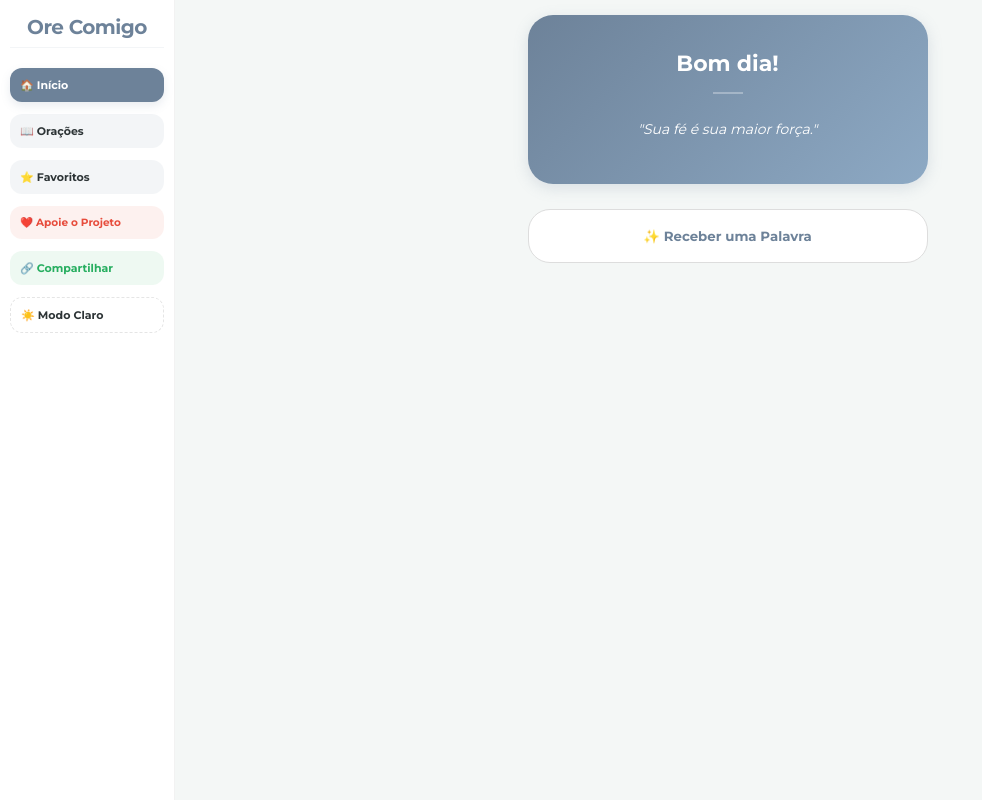
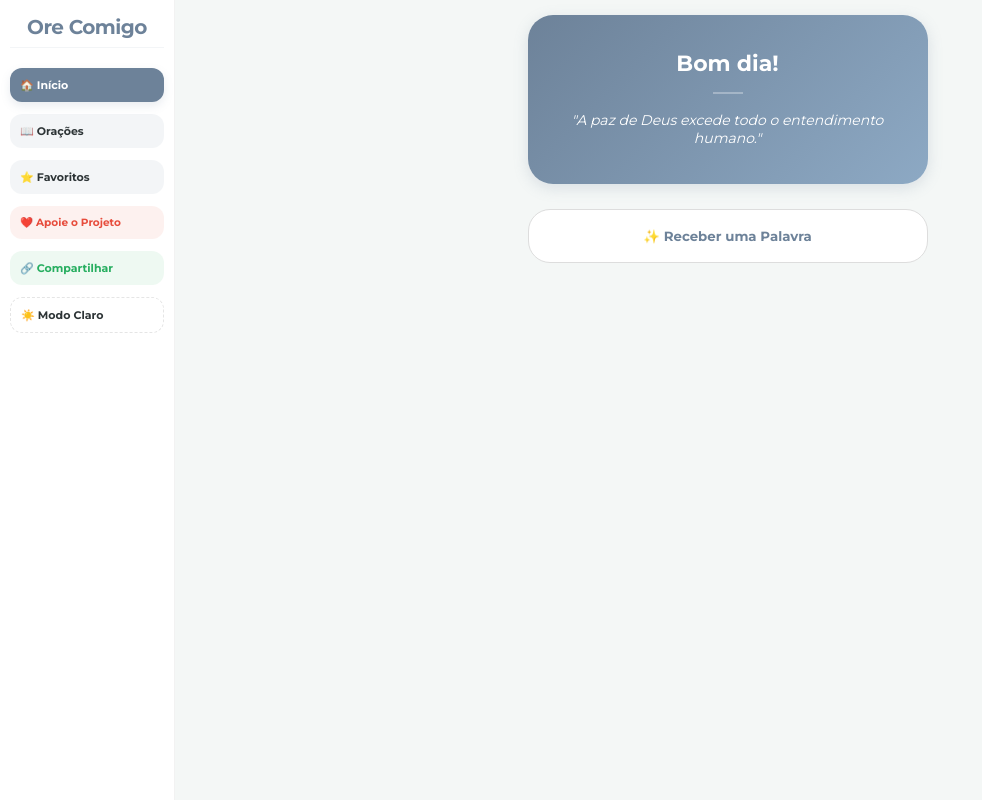
Before and after one commit to OwerplayDigital/Ore-Comigo, a plain HTML site: page index.html in a window 1280 px wide. Shown: the whole page, without its empty margins (0-982 px from the left). Drawn offline with Linux system fonts and the light colour scheme.

Commit message:
Add files via upload

```diff
--- a/index.html
+++ b/index.html
@@ -28,7 +28,6 @@
         .screen.active { display: block; }
         @keyframes fadeIn { from { opacity: 0; } to { opacity: 1; } }
 
-        /* GRID DE CATEGORIAS COM TRAVA DE TAMANHO REAL */
         .grid { display: grid; grid-template-columns: 1fr 1fr; gap: 12px; margin-top: 10px; width: 100%; }
         .card-cat { background: var(--w); padding: 10px; border-radius: 22px; text-align: center; cursor: pointer; border: 1px solid rgba(0,0,0,0.05); box-shadow: 0 2px 6px rgba(0,0,0,0.02); transition: all 0.3s ease; display: flex; flex-direction: column; align-items: center; justify-content: center; height: 110px; overflow: hidden; }
         .card-cat:active { transform: translateY(-4px); }
@@ -208,8 +207,8 @@
             sabedoria: [
                 {id:"sb1",t:"Direção Divina",r:"Tiago 1:5",m:"Pai Celeste, peço que me concedas sabedoria e discernimento para tomar as decisões corretas hoje. Que eu não me guie pelo meu próprio entendimento limitado, mas pela Tua voz que orienta. Ilumina o meu caminho para que eu saiba exatamente como agir agora. Amém."},
                 {id:"sb2",t:"Discernimento Espiritual",r:"Provérbios 2:6",m:"Senhor, Tu és a fonte de todo o conhecimento. Peço que dês discernimento para distinguir o certo do errado em meus relacionamentos e negócios. Que o meu coração seja sensível à Tua instrução e que eu tenha a inteligência espiritual necessária para vencer hoje. Amém."},
-                {id:"sb3",t:"Entendimento Profundo",r:"Provérbios 4:7",m:"Deus, ajuda-me a buscar a sabedoria acima de qualquer riqueza passageira. Que eu tenha entendimento sobre as circunstâncias e saiba aprender lições valiosas com cada experiência. Que a Tua verdade seja o fundamento sólido de todos os meus planos e sonhos futuros. Amém."},
-                {id:"sb4",t:"O Caminho Reto",r:"Salmos 32:8",m:"Senhor, instrui-me e ensina-me o caminho que devo seguir; guia-me com os Teus olhos atentos. Não permitas que eu me desvie para caminhos perigosos. Que a Tua luz brilhe sobre as minhas escolhas diárias, mostrando a direção que traz real paz à minha alma. Amém."},
+                {id:"sb3",t:"Entendimento Profundo",r:"Provérbios 4:7",m:"Deus, ajuda-me a buscar a sabedoria acima de qualquer riqueza passageira. Que eu tenha entendimento sobre as circunstâncias e saiba aprender lições valiosas com cada experiênca. Que a Tua verdade seja o fundamento sólido de todos os meus planos e sonhos futuros. Amém."},
+                {id:"sb4",t:"O Caminho Reto",r:"Salmos 32:8",m:"Senhor, instrui-me e ensina-me o caminho que devo seguir; guia-me com os Teus olhos atentos. Não permitas que eu me desvie para caminhos perigosos. Que a Tua luz brilha sobre as minhas escolhas diárias, mostrando a direção que traz real paz à minha alma. Amém."},
                 {id:"sb5",t:"Mente de Cristo",r:"1 Coríntios 2:16",m:"Pai, peço que eu tenha a mente de Cristo em todos os meus pensamentos hoje. Purifica a minha mente de preconceitos e ideias vãs, enchendo-a com pensamentos que Te glorifiquem, tragam paz ao meu coração e sabedoria às minhas palavras em todo momento. Amém."},
                 {id:"sb6",t:"Olhos do Coração",r:"Efésios 1:18",m:"Senhor, ilumina os olhos do meu coração para que eu saiba qual é a esperança da Tua vocação em minha vida. Dá-me clareza sobre o meu propósito e sabedoria para usar meus talentos para servir ao próximo e edificar o Teu Reino com integridade e amor. Amém."},
                 {id:"sb7",t:"Conselho Fiel",r:"Salmos 73:24",m:"Deus, guia-me com o Teu conselho sábio. Agradeço porque não preciso caminhar às cegas, pois a Tua palavra é lâmpada para os meus pés e luz para a minha trilha. Que eu tenha a humildade de sempre Te consultar antes de tomar qualquer passo importante hoje. Amém."},
@@ -243,7 +242,34 @@
             ]
         };
 
-        const frasesInspiradoras = ["Deus tem um plano perfeito para você hoje.", "A oração é a chave que abre todas as portas.", "Sua fé é sua maior força.", "Onde há oração, há esperança.", "Deus nunca chega atrasado.", "Confie no tempo de Deus.", "Sua luz brilha mais forte com Ele."];
+        const frasesInspiradoras = [
+            "Deus tem um plano perfeito para você hoje.",
+            "A oração é a chave que abre todas as portas.",
+            "Sua fé é sua maior força.",
+            "Onde há oração, há esperança.",
+            "Deus nunca chega atrasado.",
+            "Confie no tempo de Deus.",
+            "Sua luz brilha mais forte com Ele.",
+            "Onde quer que você esteja, Deus está cuidando de você.",
+            "A paz de Deus excede todo o entendimento humano.",
+            "Cada novo dia é uma nova chance de recomeçar com Ele.",
+            "Deixe sua luz brilhar e inspire o próximo.",
+            "Deus te chamou para ser vencedor através da fé.",
+            "Em cada detalhe, sinta o amor do Criador.",
+            "A gratidão atrai as melhores bênçãos do céu.",
+            "Seja paciente; as promessas de Deus nunca falham.",
+            "Sua história está sendo escrita pelas mãos do Senhor.",
+            "Um coração que confia descansa em águas tranquilas.",
+            "A fé remove montanhas e abre caminhos novos.",
+            "Nada é impossível para aquele que crê.",
+            "O Senhor é o meu pastor e nada me faltará.",
+            "Fortaleça-se no amor infinito de Deus.",
+            "Sua jornada é guiada pela luz divina.",
+            "A alegria do Senhor é a nossa força.",
+            "Acredite: milagres acontecem todos os dias.",
+            "Em Deus, encontramos o refúgio seguro."
+        ];
+
         let favorites = JSON.parse(localStorage.getItem('ore_favs')) || [];
         let currentOra = null;
 
@@ -309,7 +335,13 @@
             container.innerHTML = ""; favorites.forEach(o => { const div = document.createElement('div'); div.className = 'ora-item'; div.innerHTML = `<strong>${o.t}</strong><small>${o.r}</small>`; div.onclick = () => openModal(o); container.appendChild(div); });
         }
 
-        function randomO() { const cats = Object.keys(db); const rCatId = cats[Math.floor(Math.random() * cats.length)]; const rOra = db[rCatId][Math.floor(Math.random() * db[rCatId].length)]; openModal(rOra); }
+        function randomO() {
+            const cats = Object.keys(db);
+            const rCatId = cats[Math.floor(Math.random() * cats.length)];
+            const rOra = db[rCatId][Math.floor(Math.random() * db[rCatId].length)];
+            openModal(rOra);
+        }
+
         function shareApp() {
             const t = "Fortaleça sua fé com o aplicativo Ore Comigo!\n\n" + window.location.href;
             window.open("https://wa.me/?text=" + encodeURIComponent(t));
```
